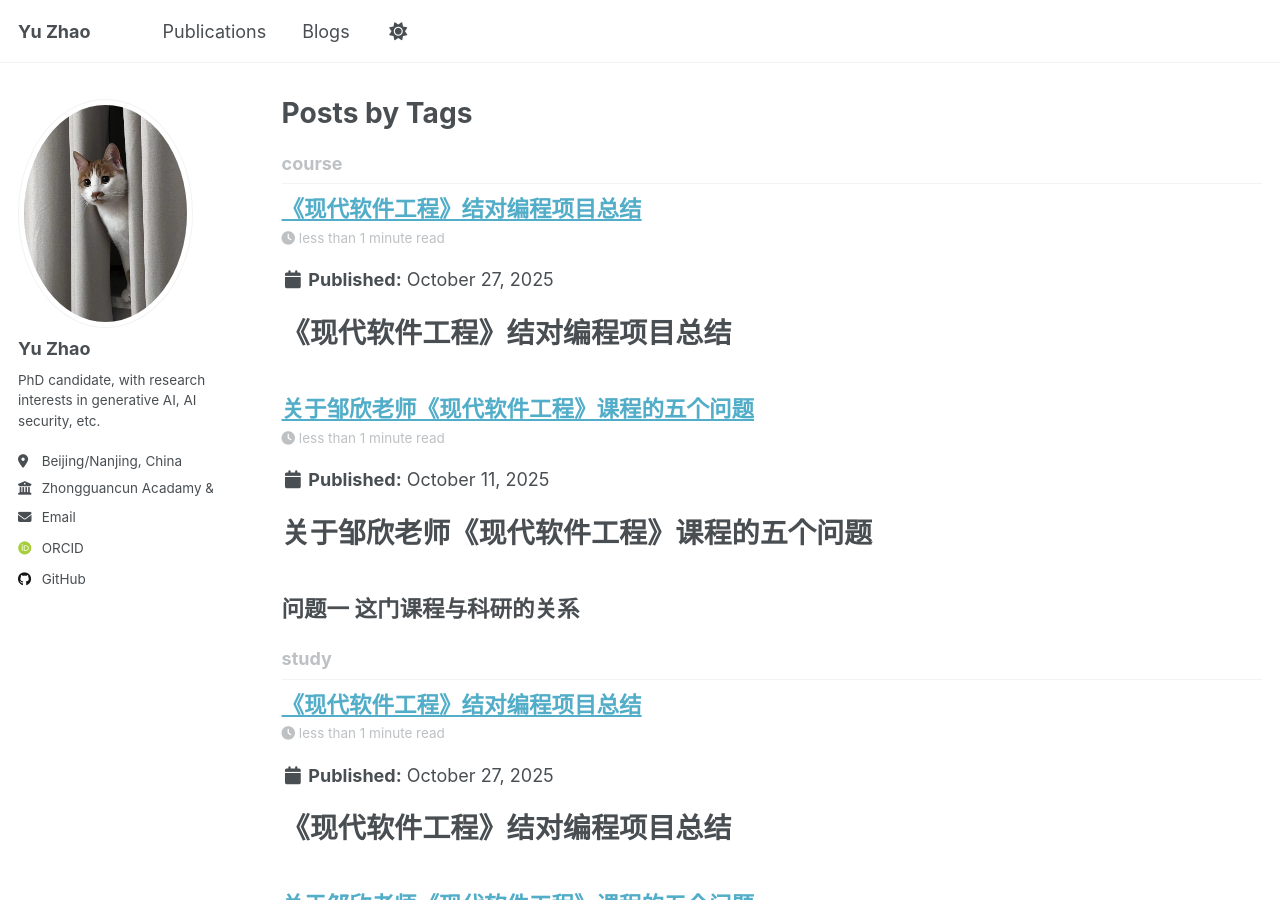
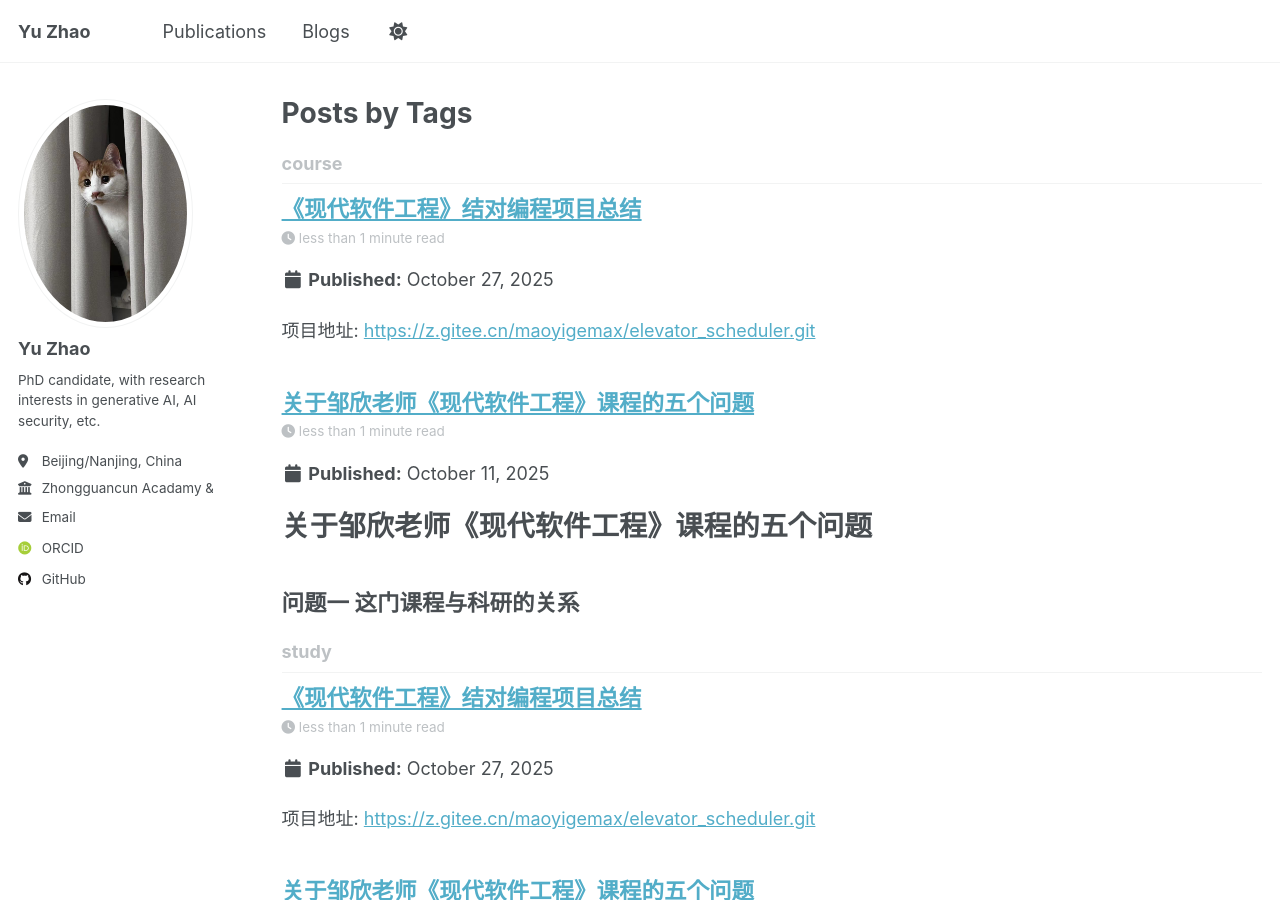
Before and after one commit to milkieTigera/milkieTigera.github.io, a Jekyll site: the page built from _pages/tag-archive.html, in a window 1280 px wide and 900 px high. Built offline with Jekyll 4.4.1, drawn with Linux system fonts in a browser that asks for light colours; some web fonts are replaced; a script that is not in the unit is left out.

Commit message:
course blog 2

```diff
--- a/_posts/2025-10-27-blog-post-2.md
+++ b/_posts/2025-10-27-blog-post-2.md
@@ -8,7 +8,6 @@ tags:
 comments: true
 ---
 
-# 《现代软件工程》结对编程项目总结
 
 项目地址: [https://z.gitee.cn/maoyigemax/elevator_scheduler.git](https://z.gitee.cn/maoyigemax/elevator_scheduler.git)
 
```
